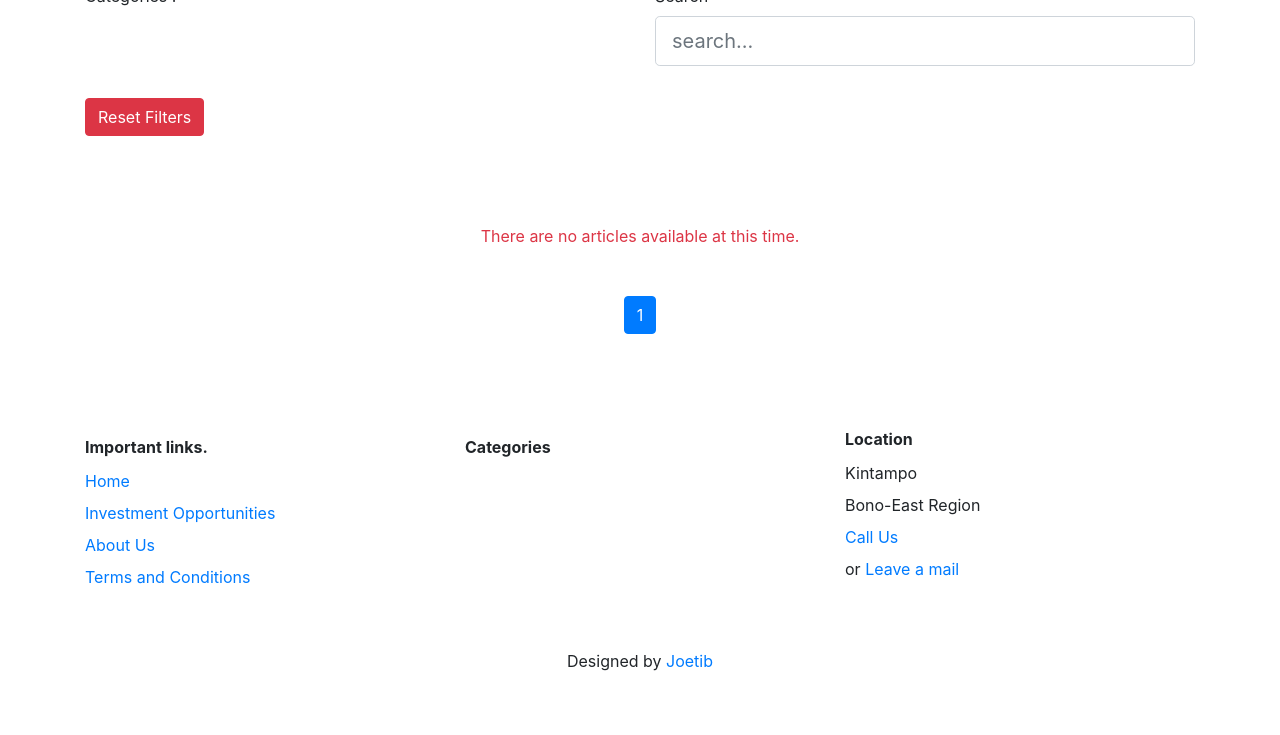
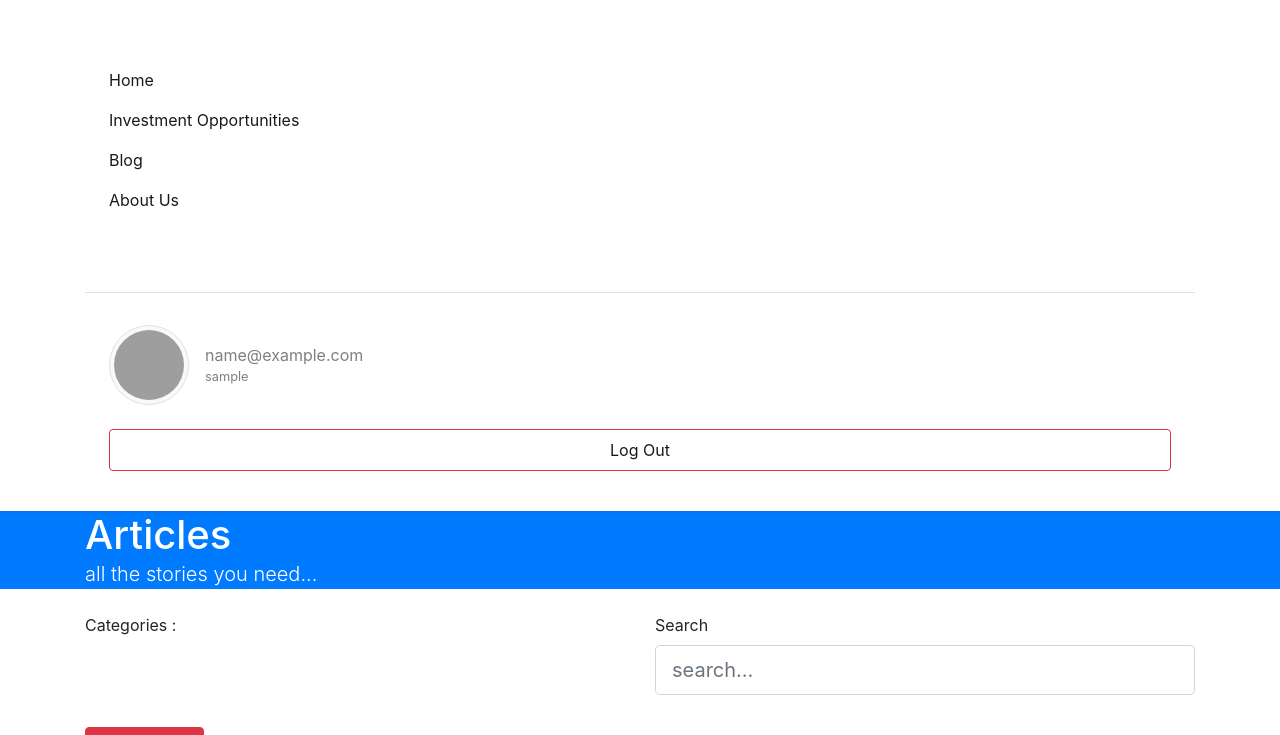
Before and after one commit to Joetib/envestorr, a Django app: page /blog/ in a window 1280 px wide. Shown: the part 280-1015 px from the top of the page. Before the commit the page ends 951 px from the top, so only its background shows below. Run offline with Django 3.2, Linux system fonts and the light colour scheme; the visitor is signed in with stand-in values (Sample User, id 1); data comes from the database, SQL or seed files in the repository; data that the repository does not hold is empty; some libraries are stand-ins or nearby versions; grey boxes are pictures that could not be loaded.

Commit message:
Changed navbar to be a sidenavbar

```diff
--- a/templates/_base.html
+++ b/templates/_base.html
@@ -24,47 +24,82 @@
 <body>
   <main role="main">
 
-    <nav class="shadow-sm navbar navbar-light bg-white navbar-expand-lg text-dark py-3">
+    <nav class="shadow-sm navbar navbar-light bg-white  text-dark py-3">
       <div class="container">
 
-        <a class="navbar-brand font-weight-bold text-primar fixed" href="#"><image style="width: 160px;" src="{% static 'images/logo.png' %}"></a>
-        <button class="navbar-toggler" type="button" data-toggle="collapse" data-target="#navbarSupportedContent"
-          aria-controls="navbarSupportedContent" aria-expanded="false" aria-label="Toggle navigation">
+        <a class="navbar-brand font-weight-bold text-primar fixed" href="#">
+          <image style="width: 160px;" src="{% static 'images/logo.png' %}">
+        </a>
+        <button class="ml-auto navbar-toggler" type="button" data-toggle="collapse"
+          data-target="#navbarSupportedContent" aria-controls="navbarSupportedContent" aria-expanded="false"
+          aria-label="Toggle navigation">
           <span class="navbar-toggler-icon"></span>
         </button>
 
-        <div class="collapse navbar-collapse" id="navbarSupportedContent">
-          <ul class="navbar-nav ml-auto mr-auto">
+        <div class="collapse navbar-collapse show" id="navbarSupportedContent">
+          <div class="h-100 d-flex flex-column justify-content-between">
+            <div class="overflow-y-auto">
+              <div class="d-flex flex-row justify-content-between p-2">
+                <a class="navbar-brand font-weight-bold text-primar fixed" href="#">
+                  <image style="width: 160px;" src="{% static 'images/logo.png' %}">
+                </a>
+
+                <button id="sidebar-toggle"
+                  class="btn border-danger d-flex align-items-center justify-content-center text-danger rounded-circle font-large-fixed font-weight-bolder"
+                  style="font-size: 28px !important; width: 50px !important; height: 50px !important;">
+                  &times;
+                </button>
+              </div>
+              <ul class="navbar-nav p-4 py-5">
                 <li class="nav-item active">
                   <a class="nav-link" href="/">Home <span class="sr-only">(current)</span></a>
                 </li>
                 <li class="nav-item active">
-              <a class="nav-link" href="{% url 'investment-opportunity-list' %}">Investment Opportunities <span class="sr-only">(current)</span></a>
+                  <a class="nav-link" href="{% url 'investment-opportunity-list' %}">Investment Opportunities <span
+                      class="sr-only">(current)</span></a>
                 </li>
                 <li class="nav-item active">
-              <a class="nav-link" href="{% url 'blog:article-list' %}">Blog <span class="sr-only">(current)</span></a>
+                  <a class="nav-link" href="{% url 'blog:article-list' %}">Blog <span
+                      class="sr-only">(current)</span></a>
                 </li>
                 <li class="nav-item active">
                   <a class="nav-link" href="{% url 'about' %}">About Us<span class="sr-only">(current)</span></a>
                 </li>
-            {% if request.user.is_superuser %}
-
-            {% endif %}
 
 
 
               </ul>
-          <ul class="navbar-nav">
+            </div>
+            <ul class="navbar-nav p-4 mt-4 border-top bg-main">
               {% if request.user.is_authenticated %}
-            <li class="nav-item active">
-              <a class="nav-link" href="{% url 'account_logout' %}">Log Out <span class="sr-only">(current)</span></a>
+
+
+              <li class="nav-item ">
+                <a class="nav-link " href="#" id="navbarDropdown" role="button" data-toggle="dropdown"
+                  aria-haspopup="true" aria-expanded="false">
+                  <div class="d-flex pb-3">
+                    <div style="width: 80px; height: 80px;">
+
+                      <img
+                        src="{% if request.user.picture %}{{ request.user.picture.url }}{% else %}{% static 'images/user.png' %}{% endif %}"
+                        alt="" class="img-thumbnail img-fluid rounded-circle bg-light"
+                        style="height: 100%; width: 100%; object-fit: cover;">
+                    </div>
+                    <div class=" pl-3 d-flex flex-column justify-content-center">
+                      <p class="m-0">{{ request.user.email }}</p>
+                      {% if request.user.phone_number %}
+                      <small>{{ request.user.phone_number}}</small>
+                      {% else %}
+                      <small>{{ request.user.username }}</small>
+                      {% endif %}
+                    </div>
+                  </div>
+                </a>
               </li>
 
-            <li class="nav-item dropdown">
-              <a class="nav-link dropdown-toggle" href="#" id="navbarDropdown" role="button" data-toggle="dropdown"
-                aria-haspopup="true" aria-expanded="false">
-                {{ request.user.email }}
-            </a>
+              <li class="nav-item active">
+                <a class="nav-link btn btn-outline-danger" href="{% url 'account_logout' %}">Log Out <span
+                    class="sr-only">(current)</span></a>
               </li>
               {% else %}
               <li class="nav-item active">
@@ -75,6 +110,8 @@
               </li>
               {% endif %}
             </ul>
+          </div>
+
         </div>
       </div>
 
```
Also changed, not shown: 3 other files. Lines whose indentation alone changed are shown as unchanged.
